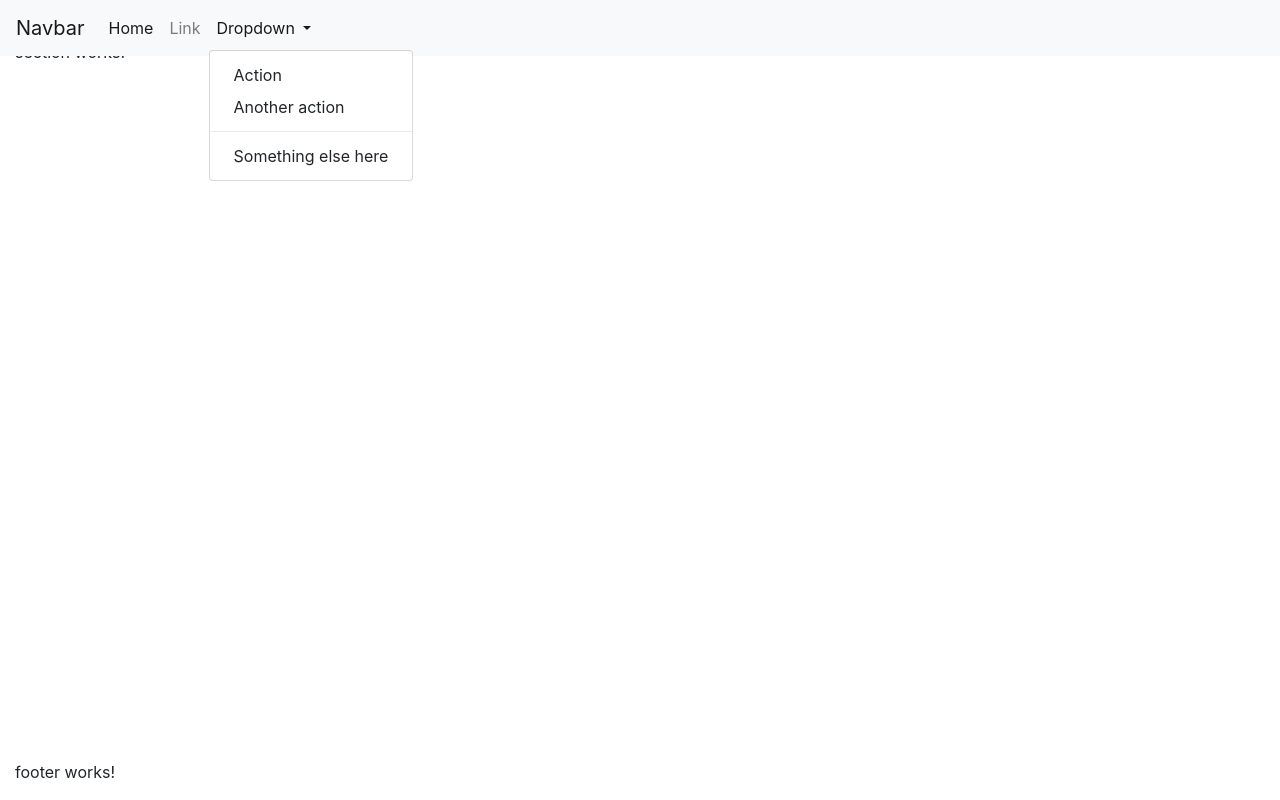
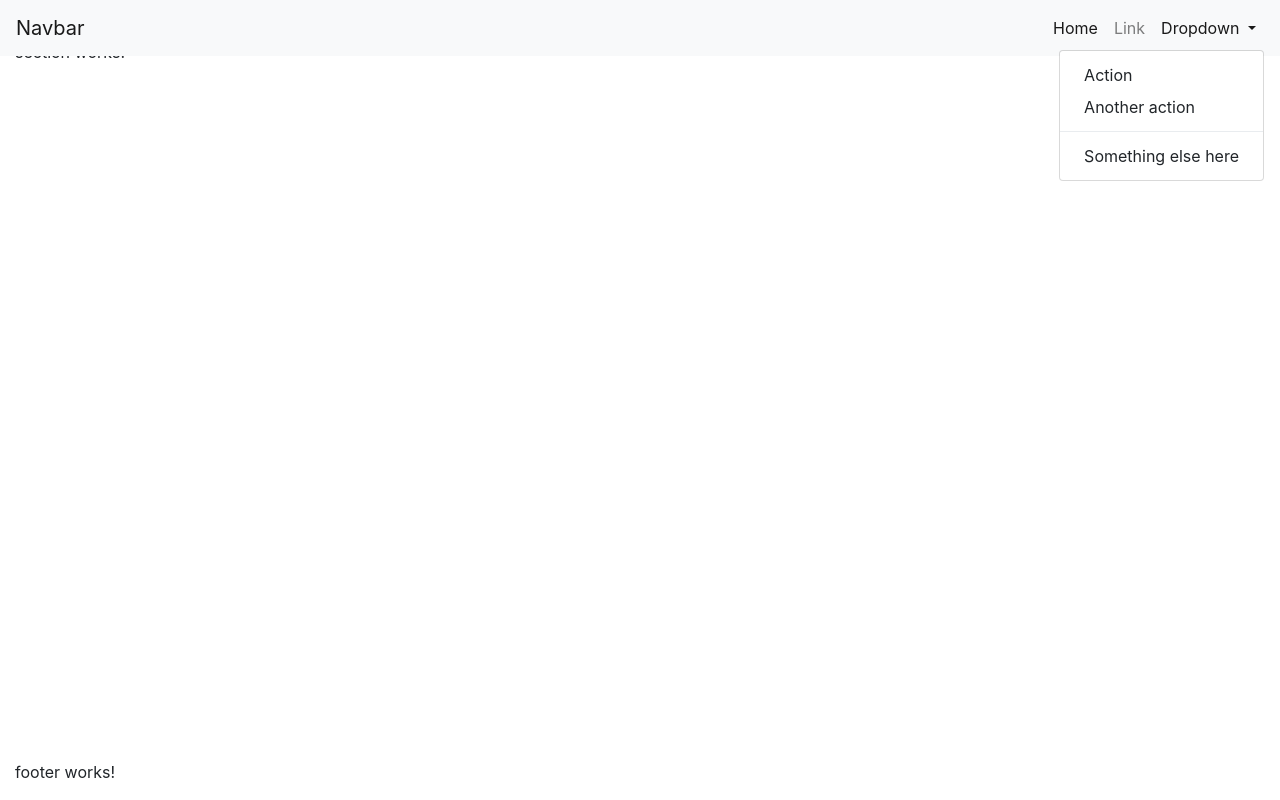
Before and after one commit to jeet11089/MovieSpot, an Angular app in the folder MovieSpotApp/: page / in a window 1280 px wide. Both pictures are taken after a click on the button "Dropdown". Built offline with nearby package versions, Linux system fonts and the light colour scheme.

Commit message:
Dropdown menu make right

```diff
--- a/MovieSpotApp/src/app/shared/header/header.component.html
+++ b/MovieSpotApp/src/app/shared/header/header.component.html
@@ -4,8 +4,8 @@
     <span class="navbar-toggler-icon"></span>
   </button>
 
-  <div class="collapse navbar-collapse align-self-end" id="navbarSupportedContent">
-    <ul class="navbar-nav mr-auto">
+  <div class="collapse navbar-collapse justify-content-end" id="navbarSupportedContent">
+    <ul class="navbar-nav">
       <li class="nav-item active">
         <a class="nav-link" href="#">Home <span class="sr-only">(current)</span></a>
       </li>
@@ -16,7 +16,7 @@
         <a class="nav-link dropdown-toggle" href="#" id="navbarDropdown" role="button" data-toggle="dropdown" aria-haspopup="true" aria-expanded="false">
           Dropdown
         </a>
-        <div class="dropdown-menu" aria-labelledby="navbarDropdown">
+        <div class="dropdown-menu dropdown-menu-right" aria-labelledby="navbarDropdown">
           <a class="dropdown-item" href="#">Action</a>
           <a class="dropdown-item" href="#">Another action</a>
           <div class="dropdown-divider"></div>
```
